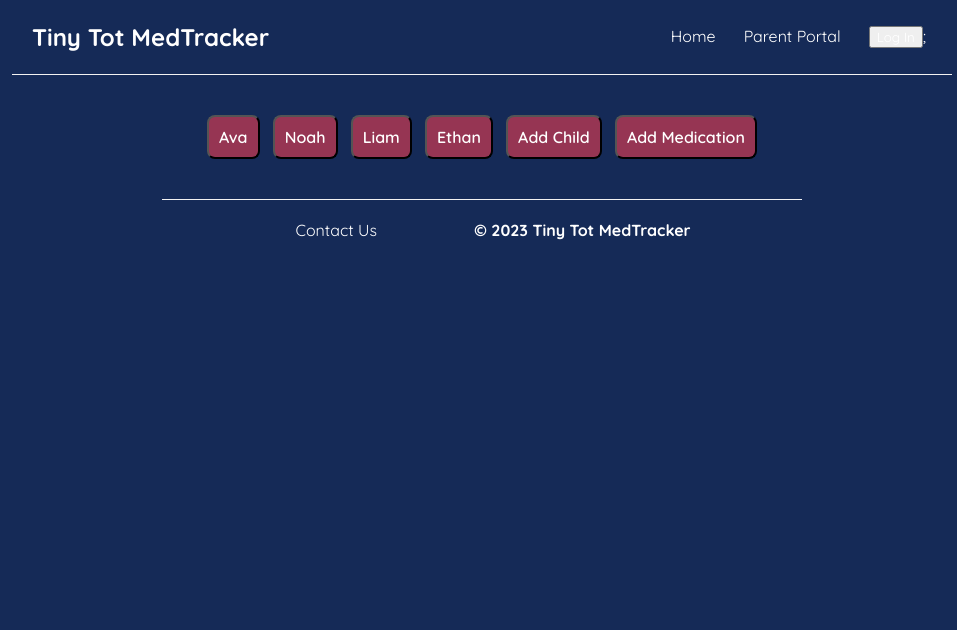
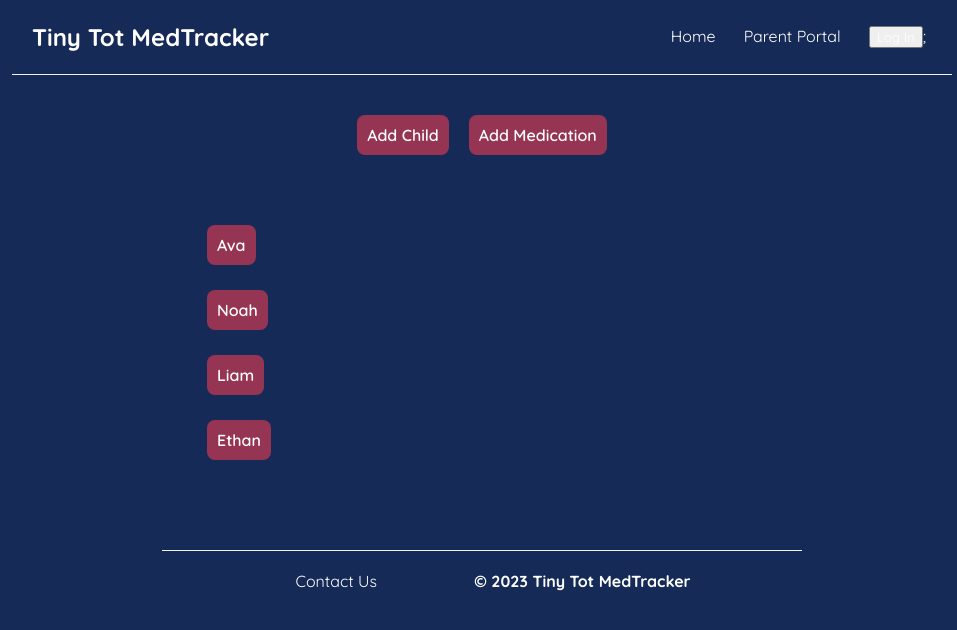
Before and after one commit to Maashad/tiny-tot-medtracker, a React (Create React App) app: page /parent-portal in a window 1280 px wide. Shown: the top 630 px of the page, without its empty margins (158-1115 px from the left). Built offline with nearby package versions, Linux system fonts and the light colour scheme; data requests are answered from the project's data file.

Commit message:
Button css

```diff
--- a/db.json
+++ b/db.json
@@ -47,14 +47,16 @@
       "frequency": null,
       "dose": 7.5,
       "child_id": 1,
-      "id": 4
+      "id": 4,
+      "timestamps": []
     },
     {
       "name": "Tylenol",
       "frequency": null,
       "dose": 7.5,
       "child_id": 3,
-      "id": 5
+      "id": 5,
+      "timestamps": []
     }
   ]
 }
--- a/src/components/ChildList.js
+++ b/src/components/ChildList.js
@@ -22,9 +22,35 @@ const ChildList = () => {
         });
     }, [id]);
 
-    const handleClickMedication = (medicationId) => {
-    // log medication and display date/time given + next dose due based on frequency
+    const handleClickMedication = async (medicationId) => {
+    // get current date and time
+    const now = new Date();
+    const updatedTimestamps = medicationId.timestamps ? [...medicationId.timestamps, now] : [now];
+
+    // update medication with new timestamp
+    await fetch(`http://localhost:8000/medications/${medicationId}`, {
+        method: "PATCH",
+        headers: {
+        "Content-Type": "application/json"
+        },
+        body: JSON.stringify({ timestamps: updatedTimestamps })
+        });
+
+        // refresh medication list
+        const response = await fetch(`http://localhost:8000/medications?child_id=${id}`);
+        const meds = await response.json();
+        setMedications(meds);
     };
+
+    {medications.map(medication => {
+        const lastGiven = medication.timestamps && medication.timestamps.length > 0
+            ? new Date(medication.timestamps[medication.timestamps.length - 1])
+            : null;
+
+        const nextDose = lastGiven
+            ? new Date(lastGiven.getTime() + (medication.frequency * 60 * 60 * 1000))
+            : null;
+    })}
 
     return (
         <div className="child-list">
@@ -34,6 +60,10 @@ const ChildList = () => {
                 {medication.name}
                 </button>
             ))}
+
+            <div>
+                <button onClick={() => history.push("/parent-portal")}>Back</button>
+            </div>
         </div>
     );
 };
--- a/src/index.css
+++ b/src/index.css
@@ -119,14 +119,29 @@ h2 {
 /* ParentPortal */
 .parent-portal {
   display: flex;
-  justify-content: space-between;
+  flex-direction: column;
+  /* justify-content: space-between; */
   align-items: center;
   margin-bottom: 25px;
   margin-top: 25px;
   text-align: center;
   padding: 0 25px;
 }
-.add-button {
+.button-container {
+  display: flex;
+  justify-content: center;
+  gap: 20px;
+  margin-bottom: 20px;
+}
+.children-buttons {
+  display: flex;
+  flex-direction: column;
+  align-items: flex-start;
+  width: 100%;
+  margin-top: 25px;
+  margin-bottom: 25px;
+}
+.common-button {
     color: white;
     background: #963553;
     border-radius: 8px;
@@ -134,7 +149,17 @@ h2 {
     padding: 10px;
     text-align: center;
     font-weight: 600;
+    cursor: pointer;
+    border: none;
+    margin-bottom: 25px;
+    /* outline: none; */
+    /* transition: background-color 0.3s ease; */
 }
+
+.common-button:hover {
+    background: #b0466e;  /* A slightly lighter shade for hover. Modify this as per your requirement */
+}
+
 
 /* add child form */
 .add-child label {
--- a/src/pages/ParentPortal.js
+++ b/src/pages/ParentPortal.js
@@ -37,20 +37,20 @@ const ParentPortal = (e) => {
 
     return (
         <div className="parent-portal">
+            <div className="button-container">
+                <button onClick={handleClickAddChild} className="common-button add-button">Add Child</button>
+                <button onClick={handleClickAddMedication} className="common-button add-button">Add Medication</button>
+            </div>
+        <div className="children-buttons">
             {children.map(child => (
-                <div key={child.id} className="button-container">
-                    <button onClick={() => handleClickChild(child.id)} className="add-button">
+                <div key={child.id}>
+                    <button onClick={() => handleClickChild(child.id)} className="common-button add-button">
                         {child.name}
                     </button>
                 </div>
             ))}
-            <div className="button-container">
-                <button onClick={handleClickAddChild} className="add-button">Add Child</button>
-            </div>
-            <div className="button-container">
-                <button onClick={handleClickAddMedication} className="add-button">Add Medication</button>
-            </div>
         </div>
+    </div>
     );
 };
 
```
Lines whose indentation alone changed are shown as unchanged.
